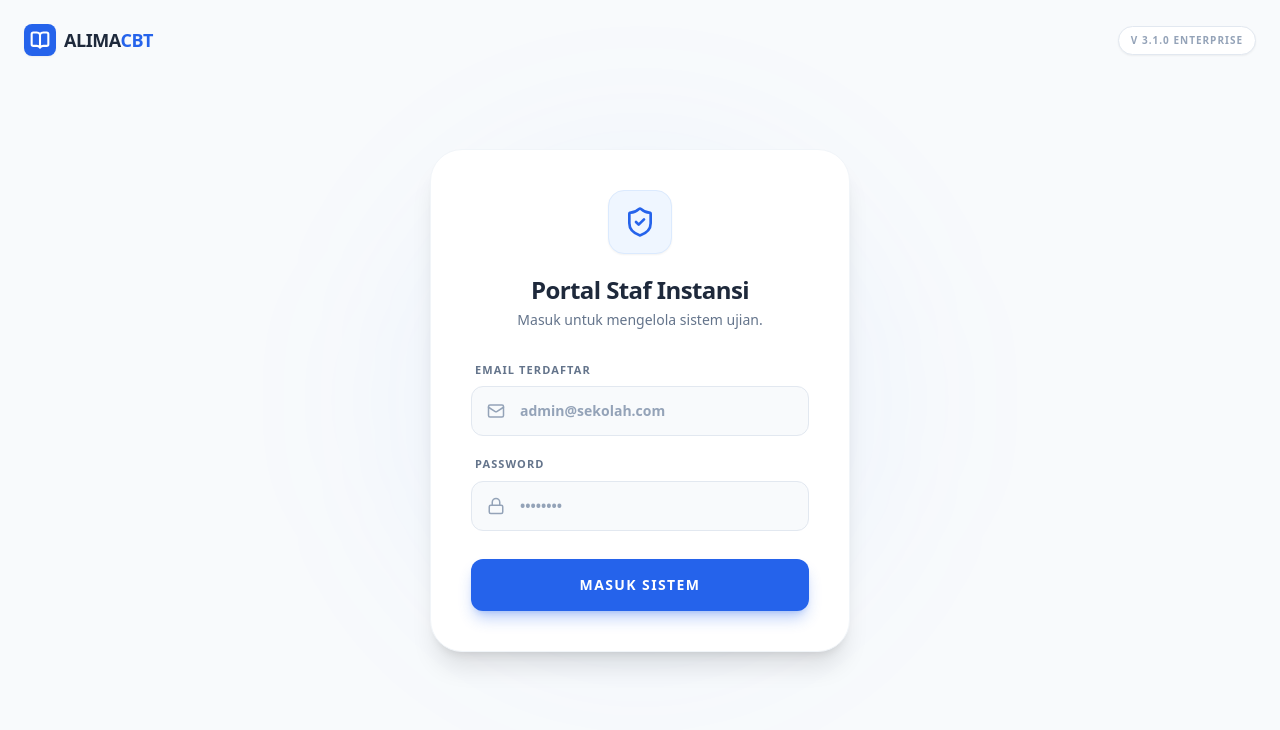
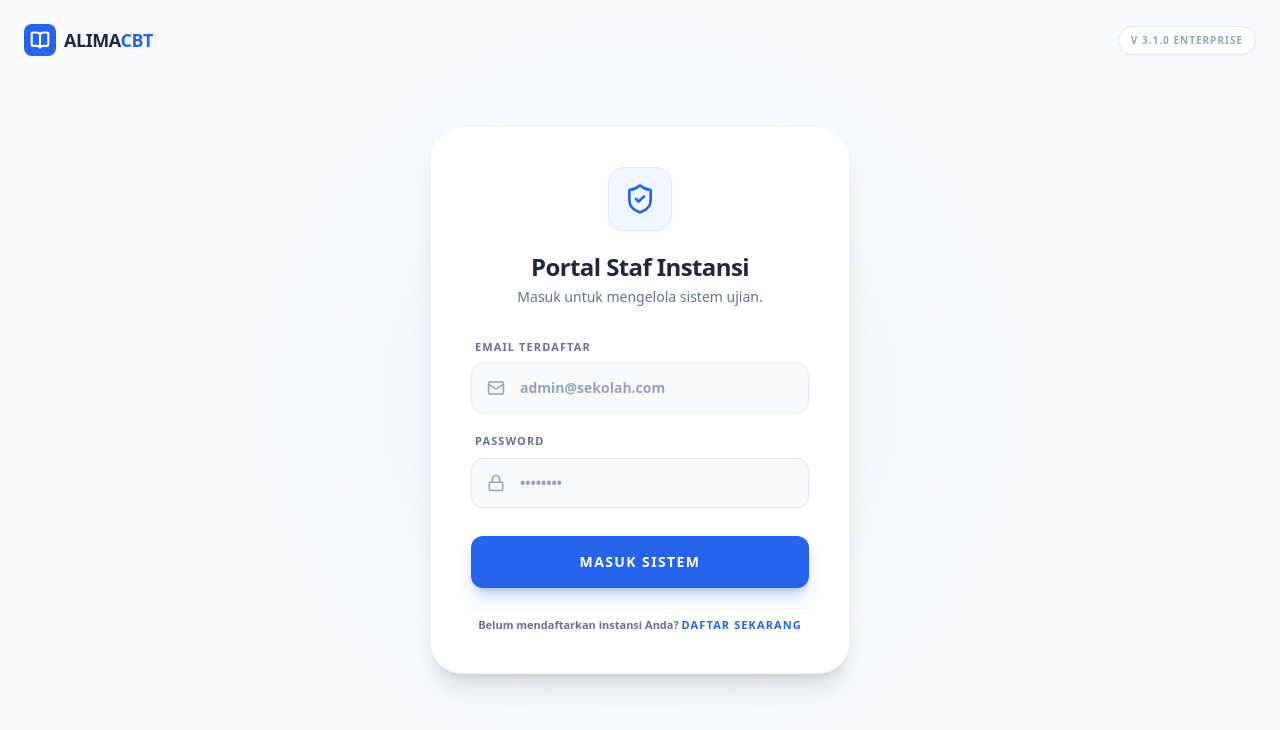
Before and after one commit to sahabatekaa/alima-creative-cbt, a React (Vite) app: page /login in a window 1280 px wide. Shown: the top 730 px of the page. Built offline with nearby package versions, Linux system fonts and the light colour scheme.

Commit message:
Update LoginPortal.jsx

```diff
--- a/src/pages/auth/LoginPortal.jsx
+++ b/src/pages/auth/LoginPortal.jsx
@@ -140,6 +140,17 @@ export default function LoginPortal() {
                 {loading ? <Loader2 size={18} className="animate-spin" /> : 'MASUK SISTEM'}
               </button>
             </div>
+
+            {/* TAUTAN REGISTRASI */}
+            <div className="text-center pt-2 border-t border-slate-100">
+              <p className="text-[11px] font-bold text-slate-500">
+                Belum mendaftarkan instansi Anda?{' '}
+                <button type="button" onClick={() => navigate('/registrasi')} className="text-blue-600 hover:text-blue-700 font-black uppercase tracking-widest transition-colors">
+                  Daftar Sekarang
+                </button>
+              </p>
+            </div>
+
           </form>
 
         </div>
```
